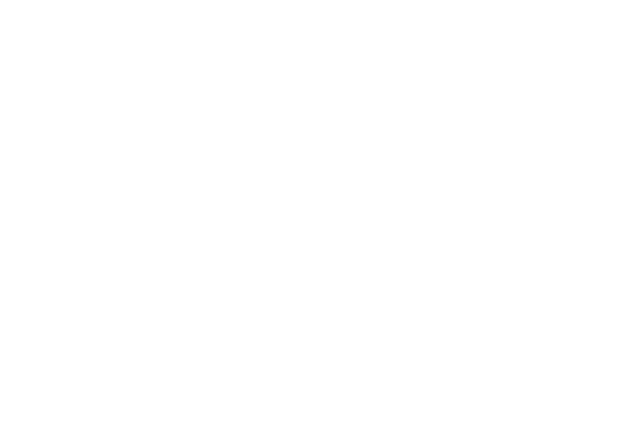
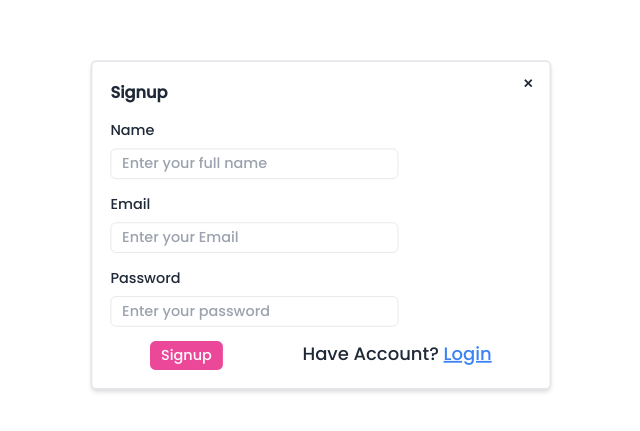
Before and after one commit to manish25Coder/BookStore-Frontend, a React (Vite) app: page /signup in a window 1280 px wide. Before the commit this address had no page. Shown: the part 175-606 px from the top of the page, without its empty margins (319-959 px from the left). Built offline with nearby package versions, Linux system fonts and the light colour scheme.

Commit message:
Added login and signup

```diff
--- a/src/App.jsx
+++ b/src/App.jsx
@@ -2,6 +2,7 @@
 import Home from './Home/Home'
 import {Routes,Route} from "react-router-dom"
 import Courses from './Courses/Courses'
+import Signup from './components/Signup'
 
 function App() {
   return (
@@ -10,6 +11,7 @@
     <Routes>
       <Route path="/" element={<Home />} />
       <Route path="/course" element={<Courses />} />
+      <Route path="/signup" element={<Signup />} />
     </Routes>
     </div>
 
--- /dev/null
+++ b/src/components/Login.jsx
@@ -0,0 +1,32 @@
+import React from 'react'
+import { Link } from 'react-router-dom'
+
+function Login() {
+  return (
+    <div>
+        <dialog id="my_modal_3" className="modal">
+        <div className="modal-box">
+            <form method="dialog">
+            {/* if there is a button in form, it will close the modal */}
+            <Link to='/' className="btn btn-sm btn-circle btn-ghost absolute right-2 top-2">✕</Link>
+            </form>
+            <h3 className="font-bold text-lg">Login</h3>
+            <div className='mt-4 space-y-2'>
+                <span>Email</span><br/>
+                <input type='email' placeholder='Enter your Email' className='w-80 px-3 py-1 border rounded-md outline-none'/>
+            </div>
+            <div className='mt-4 space-y-2'>
+                <span>Password</span><br/>
+                <input type='text' placeholder='Enter your password' className='w-80 px-3 py-1 border rounded-md outline-none'/>
+            </div>
+            <div className='flex justify-around mt-4'>
+                <button className='bg-pink-500 text-white rounded-md px-3 py-1 hover:bg-pink-700 duration-200'>Login</button>
+                <p>Not registered? <Link to='/signup' className='underline text-blue-500 cursor-pointer'>Signup</Link> </p>
+            </div>
+        </div>
+        </dialog>
+    </div>
+  )
+}
+
+export default Login
--- a/src/components/Navbar.jsx
+++ b/src/components/Navbar.jsx
@@ -1,5 +1,6 @@
 import React, { useEffect } from 'react'
 import { useState } from 'react'
+import Login from './Login';
 
 function Navbar() {
     const [theme,setThem] = useState(localStorage.getItem("theme")?localStorage.getItem("theme") : "light")
@@ -80,7 +81,8 @@
 
                         </label>
                 <div className="">
-                    <a className="bg-black text-white px-3 py-2 rounded-md hover:bg-slate-800 duration-300">Login</a>
+                    <a className="bg-black text-white px-3 py-2 rounded-md hover:bg-slate-800 cursor-pointer duration-300" onClick={() =>document.getElementById("my_modal_3").showModal()}>Login</a>
+                    <Login />
                 </div>
             </div>
             </div>
--- /dev/null
+++ b/src/components/Signup.jsx
@@ -0,0 +1,39 @@
+import React from 'react'
+import { Link } from 'react-router-dom'
+import Login from './Login'
+
+function Signup() {
+  return (
+   <>
+   <div className='flex h-screen items-center justify-center '>
+        <div className="border-[2px] shadow-md p-5 rounded-md modal-box">
+            <form method="dialog">
+            {/* if there is a button in form, it will close the modal */}
+            <Link to='/' className="btn btn-sm btn-circle btn-ghost absolute right-2 top-2">✕</Link>
+            </form>
+            <h3 className="font-bold text-lg">Signup</h3>
+            <div className='mt-4 space-y-2'>
+                <span>Name</span><br/>
+                <input type='text' placeholder='Enter your full name' className='w-80 px-3 py-1 border rounded-md outline-none'/>
+            </div>
+            <div className='mt-4 space-y-2'>
+                <span>Email</span><br/>
+                <input type='email' placeholder='Enter your Email' className='w-80 px-3 py-1 border rounded-md outline-none'/>
+            </div>
+            <div className='mt-4 space-y-2'>
+                <span>Password</span><br/>
+                <input type='text' placeholder='Enter your password' className='w-80 px-3 py-1 border rounded-md outline-none'/>
+            </div>
+            <div className='flex justify-around mt-4'>
+                <button className='bg-pink-500 text-white rounded-md px-3 py-1 hover:bg-pink-700 duration-200'>Signup</button>
+                <p className='text-xl'>Have Account? <button className='underline text-blue-500 cursor-pointer' onClick={() =>document.getElementById("my_modal_3").showModal()}>Login</button>
+                    <Login />
+                </p>
+            </div>
+        </div>
+    </div>
+   </>
+  )
+}
+
+export default Signup
```
